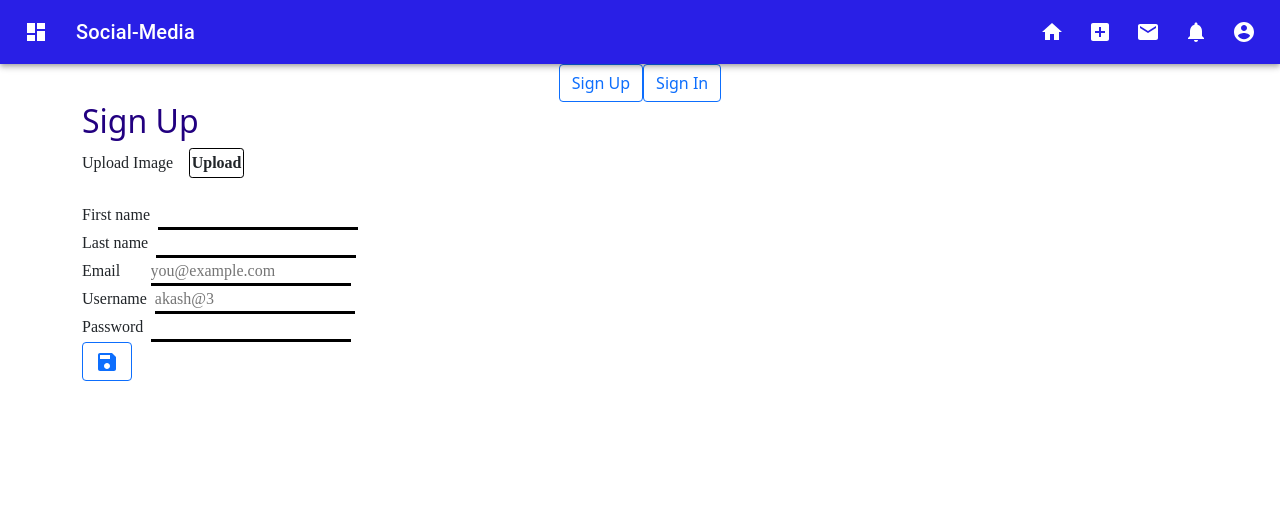
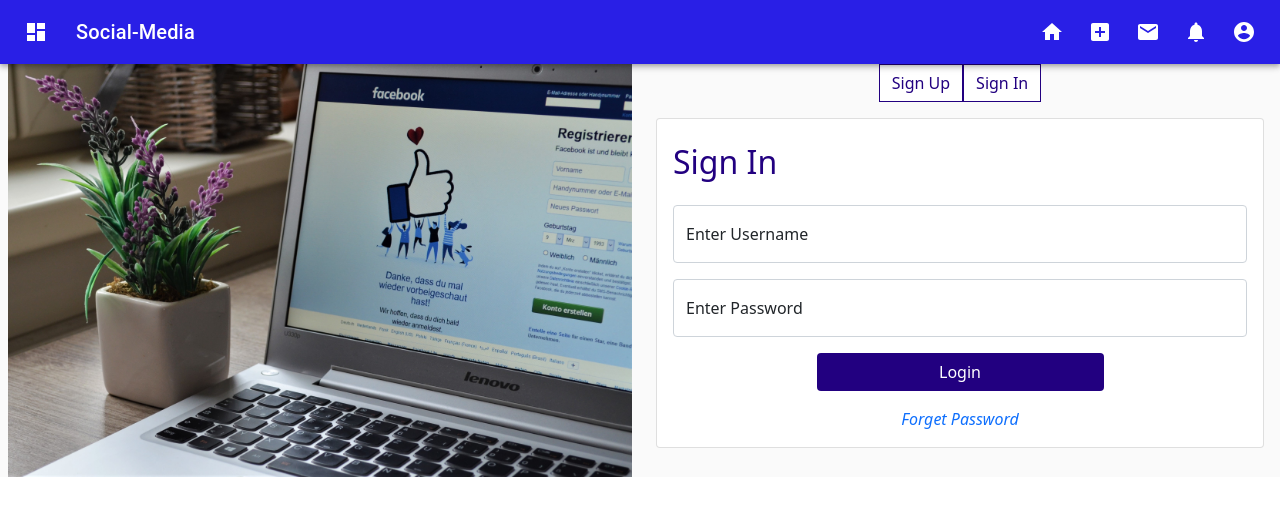
Before and after one commit to akashghadge/Social-Media-App, a React (Create React App) app in the folder client/: page /sign in a window 1280 px wide. Shown: the top 516 px of the page. Built offline with nearby package versions, Linux system fonts and the light colour scheme.

Commit message:
Login page UI Updated

```diff
--- a/client/src/Components/Auth/Sign.jsx
+++ b/client/src/Components/Auth/Sign.jsx
@@ -1,20 +1,32 @@
 import React, { useState } from "react"
 import SignUp from "./SignUp";
 import SignIn from "./SignIn"
+import loginSrc from "../../assets/images/login.jpg"
 const Sign = () => {
-    let [signButtonState, signButtonSetState] = useState("");
+    let [signButtonState, signButtonSetState] = useState(1);
     function changeButtonSign(e) {
         signButtonSetState(e);
     }
     return (
         <>
-            <div className="text-center">
-                <button className="btn btn-outline-primary" name="signup" value="0" onClick={(e) => changeButtonSign(0)}>Sign Up</button>
-                <button className="btn btn-outline-primary" name="signin" value="1" onClick={(e) => changeButtonSign(1)}>Sign In</button>
+            <div className="row bg-blank">
+                <div className="col-12 col-md-6 same-height" >
+                    <img src={loginSrc} className="img-fluid d-none d-md-block px-2 rounded-2"></img>
+                </div>
+                <div className="col-12 col-md-6 same-height">
+                    <div className="text-center">
+                        <button className="btn btn-outline-default active" name="signup" aria-pressed="true" value="0" onClick={(e) => changeButtonSign(0)}>Sign Up</button>
+                        <button className="btn btn-outline-default active" aria-pressed="true" name="signin" value="1" onClick={(e) => changeButtonSign(1)}>Sign In</button>
+                    </div>
+                    <div className="card m-3">
+                        <div className="card-body">
+                            {
+                                signButtonState === 1 ? <SignIn /> : <SignUp />
+                            }
+                        </div>
+                    </div>
+                </div>
             </div>
-            {
-                signButtonState === 1 ? <SignIn /> : <SignUp />
-            }
         </>
     )
 }
--- a/client/src/Components/Auth/SignIn.jsx
+++ b/client/src/Components/Auth/SignIn.jsx
@@ -69,19 +69,22 @@ const SignIn = () => {
                     </div>
                 </> :
                     <>
-                        <div className="container my-5 px-5">
-                            <h1 className="heading-auth">Sign In</h1>
-                            <div className="row my-4" style={{ wordSpacing: "10px" }}>
-                                <span className="text-auth">Username</span>
-                                <input type="text" className="input-field-auth" id="username" placeholder="akash@3" onChange={inputChange} value={allCurrentData.username} required style={{ boxShadow: "none" }}></input>
-                                <span className="text-auth">Password</span>
-                                <input type="password" className="input-field-auth" id="password" onChange={inputChange} value={allCurrentData.password} required style={{ boxShadow: "none" }}></input>
-                            </div>
-                            <button className="btn btn-primary" onClick={SendUser}>Save</button>
-                            <NavLink className="navlink-auth d-block" to="/forget-password">
-                                Forget Password
-                            </NavLink>
+                        <h1 className="heading-auth mt-2 mb-4">Sign In</h1>
+                        <div className="form-floating mb-3">
+                            <input type="text" className="form-control" id="username" placeholder="akash@3" onChange={inputChange} value={allCurrentData.username} required></input>
+                            <label htmlFor="username">Enter Username</label>
                         </div>
+                        <div className="form-floating mb-3">
+                            <input type="password" className="form-control" id="password" onChange={inputChange} placeholder="*" value={allCurrentData.password} required></input>
+                            <label htmlFor="password">Enter Password</label>
+                        </div>
+                        <div className="d-flex justify-content-center mb-3">
+                            <button className="btn btn-default d-block w-50" onClick={SendUser}>Login</button>
+                        </div>
+                        <NavLink className="navlink-auth d-block" to="/forget-password">
+                            Forget Password
+                        </NavLink>
+
 
 
                         {/* snackbar */}
--- a/client/src/Components/Auth/SignUp.jsx
+++ b/client/src/Components/Auth/SignUp.jsx
@@ -107,44 +107,49 @@ const SignUp = () => {
     return (
         <>
             <div className="container">
-
-                <h1 className="heading-auth">Sign Up</h1>
-
-                <span className="upload-image-text-auth">Upload Image</span>
-                <label htmlFor="ProfilePic" class="upload-box-auth">
-                    Upload
-                </label>
-                <input type="file" id="ProfilePic" className="upload-box-auth" onChange={fileInputChange} accept="image/*">
-                </input>
-                <br></br>
-                <br></br>
-
-
-                <span className="text-auth" >First name</span>
-                <input type="text" className="input-field-auth" id="fname" placeholder="" value={allCurrentData.fname} onChange={inputChange} required style={{ boxShadow: "none" }}></input>
-                <br></br>
-
-                <span className="text-auth" >Last name</span>
-                <input type="text" className="input-field-auth" id="lname" placeholder="" value={allCurrentData.lname} onChange={inputChange} style={{ boxShadow: "none" }} required></input>
-                <br></br>
-
-                <span className="text-auth" style={{ marginRight: "1.4rem" }}>Email</span>
-                <input type="email" className="input-field-auth" id="email" placeholder="you@example.com" style={{ boxShadow: "none" }} onChange={inputChange} value={allCurrentData.email} required></input>
-                <br></br>
-
-                <span className="text-auth">Username</span>
-                <input type="text" className="input-field-auth" id="username" placeholder="akash@3" style={{ boxShadow: "none" }} onChange={inputChange} value={allCurrentData.username} required></input>
-                <br></br>
-
-                <span className="text-auth">Password</span>
-                <input type="password" className="input-field-auth" id="password" onChange={inputChange} style={{ boxShadow: "none" }} value={allCurrentData.password} required></input>
-                <br></br>
+                <h1 className="heading-auth mt-2 mb-4">Sign Up</h1>
+                <div className="row">
+                    <div className="col-12 col-md-6 px-1">
+                        <div className="form-floating mb-3">
+                            <input type="text" className="form-control" id="fname" placeholder="john" value={allCurrentData.fname} onChange={inputChange} required></input>
+                            <label htmlFor="fname" >First name</label>
+                        </div>
+                        <div className="form-floating mb-3">
+                            <input type="email" className="form-control" id="email" placeholder="john@example.com" style={{ boxShadow: "none" }} onChange={inputChange} value={allCurrentData.email} required></input>
+                            <label htmlFor="email" style={{ marginRight: "1.4rem" }}>Email</label>
+                        </div>
+                        <div className="form-floating mb-3">
+                            <input type="password" className="form-control" placeholder="*" id="password" onChange={inputChange} style={{ boxShadow: "none" }} value={allCurrentData.password} required></input>
+                            <label htmlFor="password">Password</label>
+                        </div>
+                    </div>
+                    <div className="col-12 col-md-6 px-1">
+                        <div className="form-floating mb-3">
+                            <input type="text" className="form-control" id="lname" placeholder="doe" value={allCurrentData.lname} onChange={inputChange} style={{ boxShadow: "none" }} required></input>
+                            <label htmlFor="lname" >Last name</label>
+                        </div>
+                        <div className="form-floating mb-3">
+                            <input type="text" className="form-control" id="username" placeholder="akash@3" style={{ boxShadow: "none" }} onChange={inputChange} value={allCurrentData.username} required></input>
+                            <label htmlFor="username">Username</label>
+                        </div>
+                        <div className="mb-3">
+                            <label htmlFor="ProfilePic" class="upload-box-auth mt-2">
+                                Upload
+                            </label>
+                            <input type="file" id="ProfilePic" className="upload-box-auth" onChange={fileInputChange} accept="image/*">
+                            </input>
+                            <span className="text-sm text-muted">Profile Picture</span>
+                        </div>
+                    </div>
+                </div>
                 {
                     (isLoading) ?
                         <div style={{ display: "flex", justifyContent: "center", alignItems: "center" }}>
                             <ReactLoading type={"bubbles"} color={"black"} height={"10%"} width={"10%"}></ReactLoading>
                         </div> :
-                        <button className="btn btn-outline-primary" onClick={SendUser}><Save></Save></button>
+                        <div className="d-flex justify-content-center mb-3">
+                            <button className="btn btn-default d-block w-50" onClick={SendUser}>Create Account</button>
+                        </div>
                 }
             </div>
             {/* snackbar */}
--- a/client/src/index.css
+++ b/client/src/index.css
@@ -5,6 +5,9 @@
 
 input[type="file"] {
   display: none; }
+
+.row {
+  --bs-gutter-x: 0rem !important; }
 
 .user-post-small-pic {
   height: 2.5rem;
@@ -17,7 +20,6 @@ input[type="file"] {
 
 .navlink-post-profile {
   text-decoration: none;
-  font-family: 'Times New Roman', Times, serif;
   color: black;
   font-size: 1.2rem;
   font-weight: bold; }
@@ -35,17 +37,36 @@ input[type="file"] {
 .container-center-all {
   display: flex;
   justify-content: center;
-  align-items: center;
-  margin: 0rem 1rem;
-  padding: 0.2rem;
-  margin-bottom: 1rem; }
+  align-items: center; }
+
+.btn-outline-default {
+  color: #220080 !important;
+  border-color: #220080 !important;
+  background-color: white !important;
+  box-shadow: none !important;
+  border-radius: 0 !important; }
+  .btn-outline-default:hover, .btn-outline-default:checked {
+    color: white !important;
+    background-color: #220080 !important; }
+
+.btn-default {
+  color: white !important;
+  background-color: #220080 !important;
+  box-shadow: none !important; }
+
+.same-height {
+  display: flex;
+  flex-direction: column;
+  flex: 1; }
+
+.bg-blank {
+  background-color: #fafafa; }
 
 .heading-auth {
   font-size: xx-large;
   color: #220080; }
 
 .text-auth {
-  font-family: 'Times New Roman', Times, serif;
   font-size: 1rem;
   text-align: center; }
 
@@ -62,20 +83,15 @@ input[type="file"] {
 .navlink-auth {
   text-decoration: none;
   text-align: center;
-  font-family: 'Times New Roman', Times, serif;
   font-style: italic; }
 
-.upload-image-text-auth {
-  font-family: 'Times New Roman', Times, serif;
-  font-size: 1rem; }
-
 .upload-box-auth {
-  font-family: 'Times New Roman', Times, serif;
   border-radius: 0.2rem;
-  padding: 0.1rem;
+  padding: 0.5rem;
   border: solid 1px black;
   font-weight: bold;
-  margin-left: 1rem; }
+  margin-right: 1rem;
+  cursor: pointer; }
 
 .heading-chat {
   text-align: center;
--- a/client/src/scss/Auth/_Auth.scss
+++ b/client/src/scss/Auth/_Auth.scss
@@ -4,7 +4,6 @@
 }
 
 .text-auth {
-    font-family: 'Times New Roman', Times, serif;
     font-size: 1rem;
     text-align: center;
 }
@@ -23,20 +22,14 @@
 .navlink-auth {
     text-decoration: none;
     text-align: center;
-    font-family: 'Times New Roman', Times, serif;
     font-style: italic;
 }
 
-.upload-image-text-auth {
-    font-family: 'Times New Roman', Times, serif;
-    font-size: 1rem;
-}
-
 .upload-box-auth {
-    font-family: 'Times New Roman', Times, serif;
     border-radius: 0.2rem;
-    padding: 0.1rem;
+    padding: 0.5rem;
     border: solid 1px black;
     font-weight: bold;
-    margin-left: 1rem;
+    margin-right: 1rem;
+    cursor: pointer;
 }
--- /dev/null
+++ b/client/src/scss/Standard/_bootstrap.scss
@@ -0,0 +1,3 @@
+.row {
+    --bs-gutter-x: 0rem !important;
+}
--- a/client/src/scss/Standard/_globals.scss
+++ b/client/src/scss/Standard/_globals.scss
@@ -11,7 +11,6 @@
 
 .navlink-post-profile {
     text-decoration: none;
-    font-family: 'Times New Roman', Times, serif;
     color: black;
     font-size: 1.2rem;
     font-weight: bold;
@@ -33,7 +32,35 @@
     display: flex;
     justify-content: center;
     align-items: center;
-    margin: 0rem 1rem;
-    padding: 0.2rem;
-    margin-bottom: 1rem;
 }
+
+.btn-outline-default {
+    color: $color-main !important;
+    border-color: $color-main !important;
+    background-color: white !important;
+    box-shadow: none !important;
+
+    &:hover,
+    &:checked {
+        color: white !important;
+        background-color: $color-main !important;
+    }
+
+    border-radius: 0 !important;
+}
+
+.btn-default {
+    color: white !important;
+    background-color: $color-main !important;
+    box-shadow: none !important;
+}
+
+.same-height {
+    display: flex;
+    flex-direction: column;
+    flex: 1;
+}
+
+.bg-blank {
+    background-color: #fafafa;
+}
--- a/client/src/scss/Standard/_variables.scss
+++ b/client/src/scss/Standard/_variables.scss
@@ -0,0 +1 @@
+$color-main:rgb(34, 0, 128);
--- a/client/src/scss/main.scss
+++ b/client/src/scss/main.scss
@@ -1,4 +1,6 @@
 @import "Standard/reset";
+@import "Standard/bootstrap";
+@import "Standard/variables";
 @import "Standard/globals";
 @import "Auth/Auth";
 @import "Chat/Chat";
```
Also changed, not shown: client/src/assets/images/login.jpg (added).
